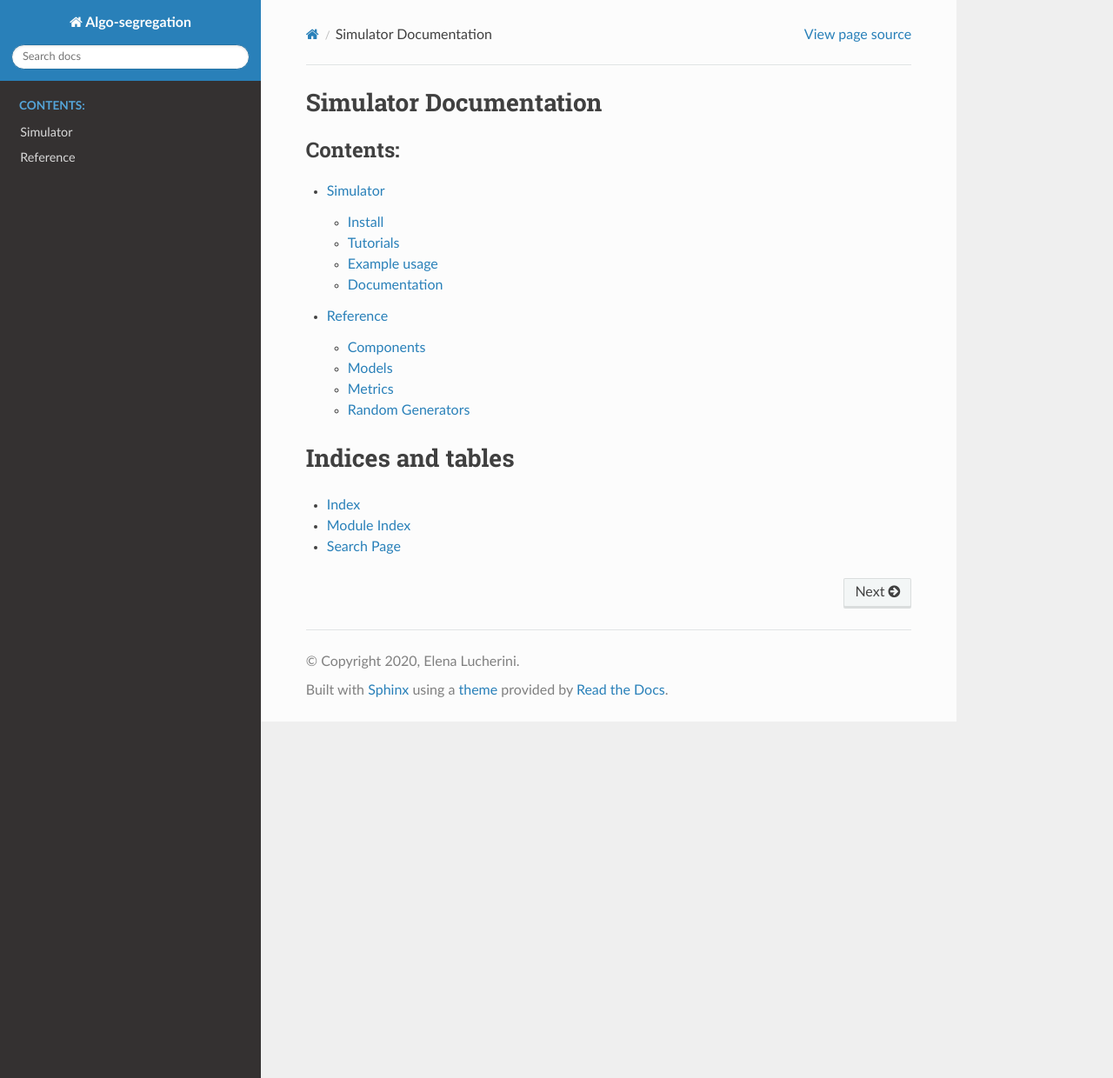
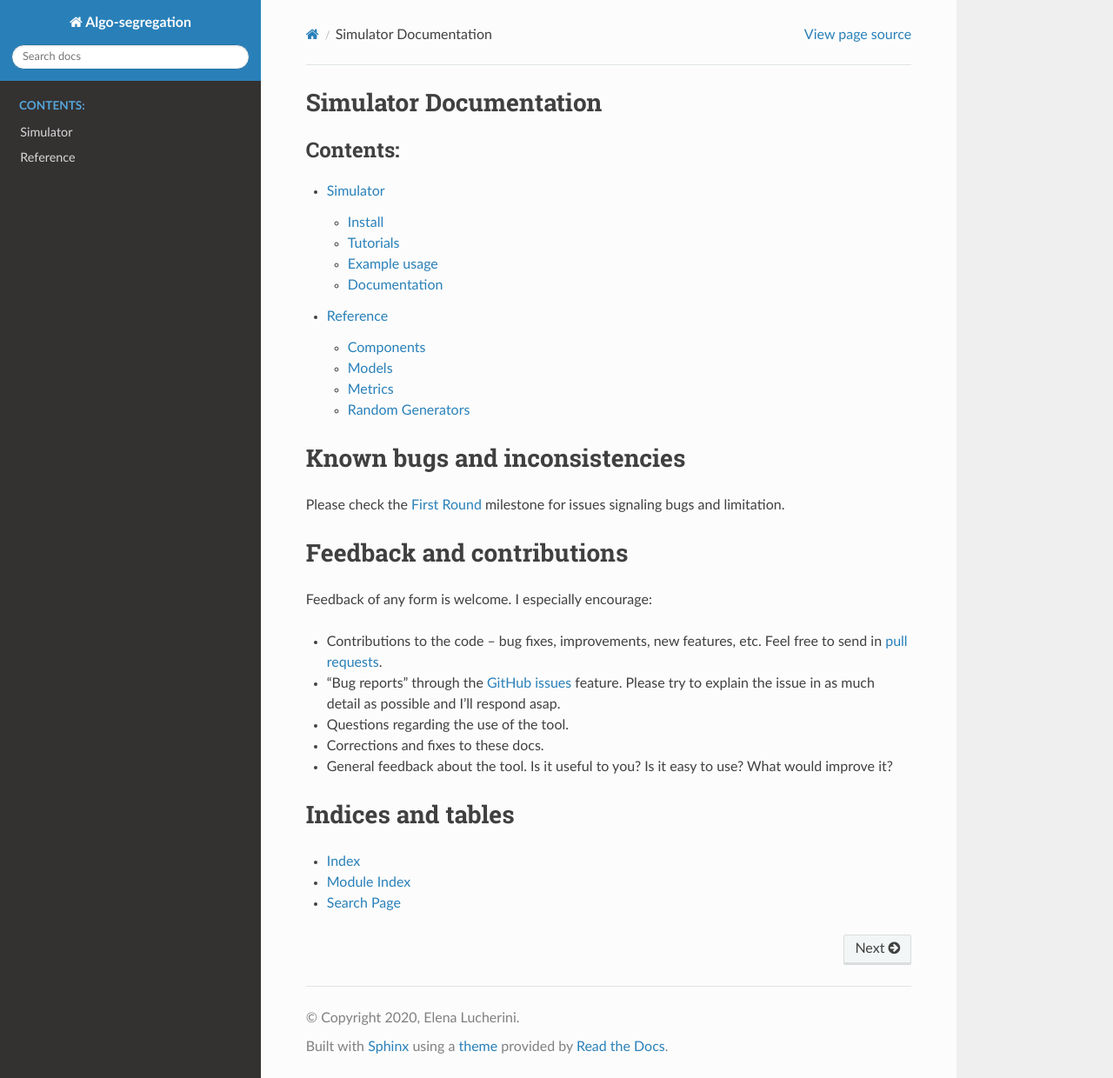
Before and after one commit to elucherini/t-recs, a Sphinx documentation site: the page built from docs/index.rst, in a window 1280 px wide and 1240 px high. Shown: the whole window at 87% size. Built offline with Sphinx 7.4.7 and the Read the Docs theme 2.0.0, drawn with Linux system fonts in a browser that asks for light colours.

Commit message:
Update docs

```diff
--- a/docs/index.rst
+++ b/docs/index.rst
@@ -14,6 +14,25 @@
 
    reference/reference
 
+Known bugs and inconsistencies
+================================
+Please check the `First Round`_ milestone for issues signaling bugs and limitation.
+
+.. _First Round: https://github.com/elucherini/algo-segregation/milestone/3
+
+Feedback and contributions
+===========================
+Feedback of any form is welcome. I especially encourage:
+
+- Contributions to the code -- bug fixes, improvements, new features, etc. Feel free to send in `pull requests`_.
+- "Bug reports" through the `GitHub issues`_ feature. Please try to explain the issue in as much detail as possible and I'll respond asap.
+- Questions regarding the use of the tool.
+- Corrections and fixes to these docs.
+- General feedback about the tool. Is it useful to you? Is it easy to use? What would improve it?
+
+.. _pull requests: https://github.com/elucherini/algo-segregation/pulls
+.. _GitHub issues: https://github.com/elucherini/algo-segregation/milestone/3
+
 Indices and tables
 ==================
 
```
